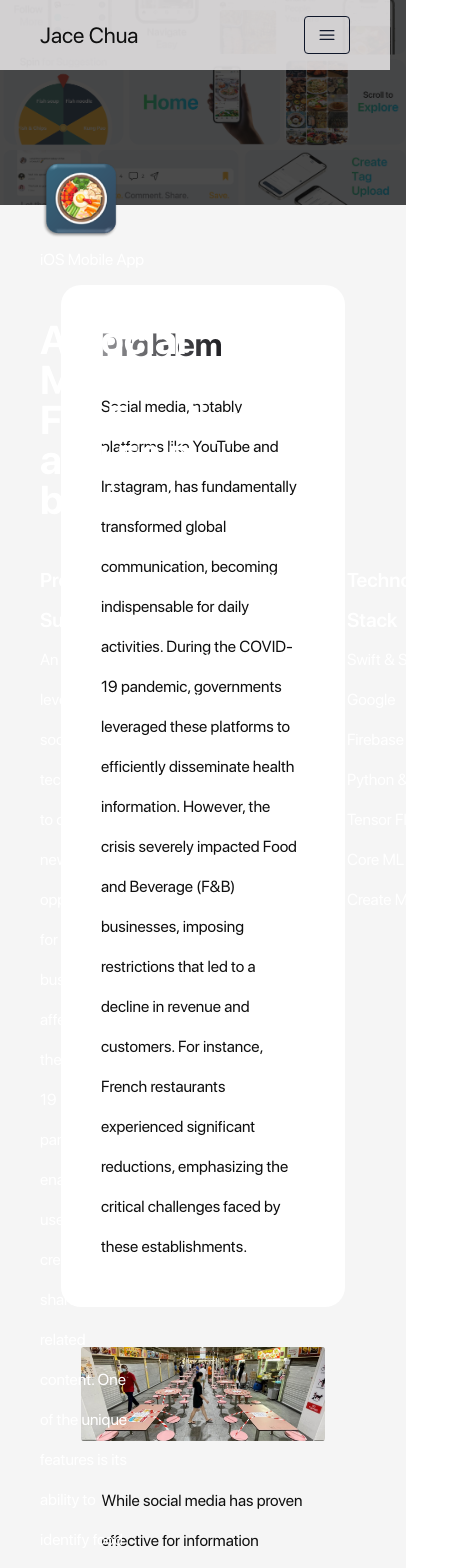
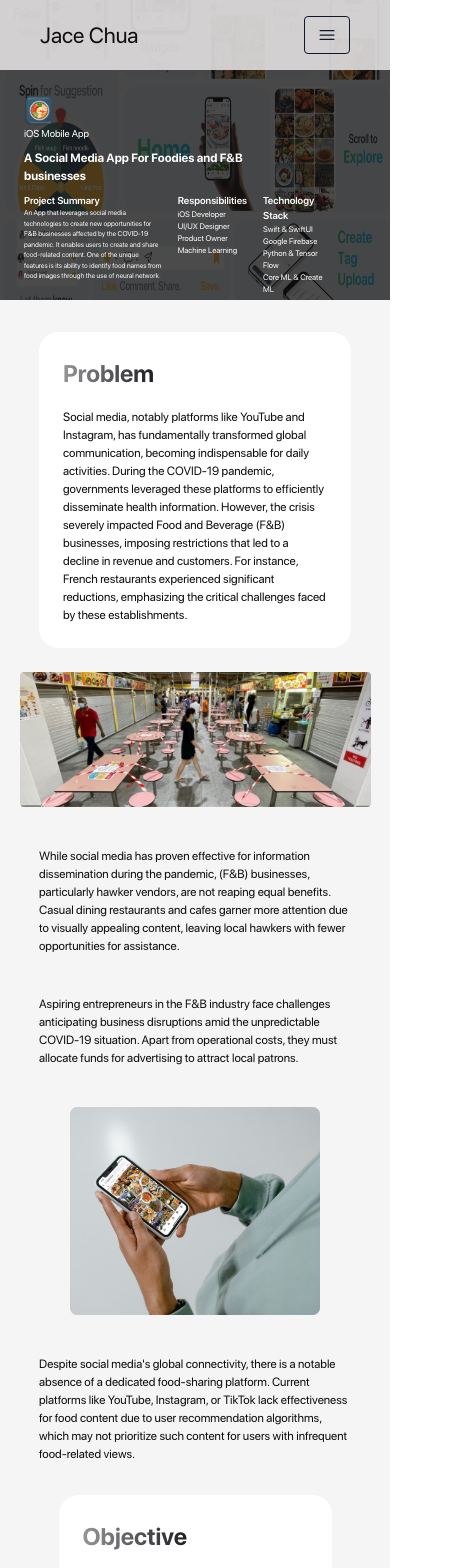
Before and after one commit to JiXiangChua/Portfolio-WebApp, a Next.js app: page /projects/tastee in a window 390 px wide. Shown: the top 1568 px of the page, 449 px wide, since content can reach past the window. Built offline with nearby package versions, Linux system fonts and the light colour scheme.

Commit message:
Make Tastee page mobile responsive

```diff
--- a/app/projects/tastee/page.tsx
+++ b/app/projects/tastee/page.tsx
@@ -9,7 +9,7 @@ const { tastee: TasteeData } = ProjectsData;
 
 export default function TasteePage() {
   return (
-    <main className="text-[16px] md:text-[18px] text-[#0F0F0F] leading-[40px] bg-[#F5F5F5]">
+    <main className="text-[12px] md:text-[16px] xl:text-[18px] text-[#0F0F0F] leading-1 xl:leading-[40px] bg-[#F5F5F5]">
       <section id="project-banner">
         <ProjectBanner
           bannerImagePath={"/static/images/Tastee/Tastee-banner.png"}
@@ -19,9 +19,9 @@ export default function TasteePage() {
       </section>
       <section
         id="problem-statement"
-        className="flex flex-col justify-center items-center my-10"
+        className="flex flex-col justify-center items-center my-2 lg:my-6 xl:my-10"
       >
-        <div className="w-[70%]">
+        <div className="w-[80%] md:w-[70%]">
           <CardText
             title="Problem"
             text={TasteeData.problem.statement}
@@ -35,14 +35,14 @@ export default function TasteePage() {
             width={0}
             height={0}
             sizes="1"
-            className="w-[60%]"
+            className="w-[90%] md:w-[60%]"
           />
         </div>
-        <div className="w-[50%] flex flex-col gap-10 my-10">
+        <div className="w-[80%] md:w-[50%] flex flex-col gap-10 my-10">
           <p>{TasteeData.problem.descriptions[0]}</p>
           <p>{TasteeData.problem.descriptions[1]}</p>
         </div>
-        <div className="w-[80%] flex flex-row justify-center items-center gap-10">
+        <div className="w-[80%] flex flex-col-reverse md:flex-row justify-center items-center gap-10">
           <p>{TasteeData.problem.descriptions[2]}</p>
           <Image
             src={"/static/images/Tastee/Tastee-problem-2.png"}
@@ -50,10 +50,10 @@ export default function TasteePage() {
             width={0}
             height={0}
             sizes="1"
-            className="w-[40%]"
+            className="w-[80%] md:w-[40%]"
           />
         </div>
-        <div className="w-[70%] my-10">
+        <div className="w-[70%] my-2 md:my-10">
           <CardText
             title="Objective"
             text={TasteeData.problem.objective}
@@ -63,23 +63,23 @@ export default function TasteePage() {
       </section>
       <section
         id="research"
-        className="flex flex-col justify-center items-center py-20 bg-white"
+        className="flex flex-col justify-center items-center py-8 md:py-20 bg-white"
       >
         <div className="w-[80%]">
-          <h3 className="text-[32px] font-bold bg-gradient-to-r from-[#969699] to-[#1E1E22] inline-block text-transparent bg-clip-text">
+          <h3 className="text-[24px] md:text-[32px] font-bold bg-gradient-to-r from-[#969699] to-[#1E1E22] inline-block text-transparent bg-clip-text">
             Research
           </h3>
-          <p className="my-8">{TasteeData.research.descriptions[0]}</p>
+          <p className="py-4 md:my-8">{TasteeData.research.descriptions[0]}</p>
           <p>{TasteeData.research.descriptions[1]}</p>
         </div>
-        <div className="flex flex-row justify-between items-center my-10">
+        <div className="flex flex-col md:flex-row justify-between items-center my-4 md:my-10">
           <Image
             src={"/static/images/Tastee/Tastee-research-1.png"}
             alt={"research-1"}
             width={0}
             height={0}
             sizes="1"
-            className="w-[33%]"
+            className="w-[60%] md:w-[33%]"
           />
           <Image
             src={"/static/images/Tastee/Tastee-research-2.png"}
@@ -87,7 +87,7 @@ export default function TasteePage() {
             width={0}
             height={0}
             sizes="1"
-            className="w-[33%]"
+            className="w-[60%] md:w-[33%]"
           />
           <Image
             src={"/static/images/Tastee/Tastee-research-3.png"}
@@ -95,27 +95,27 @@ export default function TasteePage() {
             width={0}
             height={0}
             sizes="1"
-            className="w-[33%]"
+            className="w-[60%] md:w-[33%]"
           />
         </div>
         <div className="w-[80%]">
-          <p className="my-8">{TasteeData.research.descriptions[2]}</p>
+          <p className="my-4 md:my-8">{TasteeData.research.descriptions[2]}</p>
           <p>{TasteeData.research.descriptions[3]}</p>
         </div>
       </section>
       <section
         id="features"
-        className="flex flex-col justify-center items-center my-10 py-10"
+        className="flex flex-col justify-center items-center my-4 md:my-8 py-4 md:py-8"
       >
         <div className="w-[80%]">
-          <h2 className="text-[32px] font-bold bg-gradient-to-r from-[#969699] to-[#1E1E22] inline-block text-transparent bg-clip-text">
+          <h2 className="text-[24px] md:text-[32px] font-bold bg-gradient-to-r from-[#969699] to-[#1E1E22] inline-block text-transparent bg-clip-text">
             Features
           </h2>
           <div
             id="login-register"
             className="flex flex-col justify-center items-center"
           >
-            <div className="flex flex-row gap-10">
+            <div className="flex flex-col md:flex-row md:gap-10">
               <CardText
                 title="Login"
                 text={TasteeData.features.Login}
@@ -213,11 +213,11 @@ export default function TasteePage() {
       </section>
       <section
         id="summary"
-        className="flex flex-col justify-center items-center py-20 bg-white mb-40"
+        className="flex flex-col justify-center items-center py-10 xl:py-20 bg-white mb-40"
       >
         <div className="w-[80%] flex flex-col gap-8">
           <div>
-            <h3 className="text-[32px] font-bold bg-gradient-to-r from-[#969699] to-[#1E1E22] inline-block text-transparent bg-clip-text">
+            <h3 className="text-[24px] md:text-[32px] font-bold bg-gradient-to-r from-[#969699] to-[#1E1E22] inline-block text-transparent bg-clip-text">
               Summary
             </h3>
           </div>
--- a/app/ui/components/CardText/index.tsx
+++ b/app/ui/components/CardText/index.tsx
@@ -13,10 +13,10 @@ const CardText = memo((props: CardTextProp) => {
     <div
       className={`w-[100%] bg-${
         transparent ? "transparent" : "white"
-      } rounded-[20px] px-10 py-10 my-10`}
+      } rounded-[20px] px-6 md:px-10 py-6 md:py-10 my-6 md:my-10`}
     >
       <h3
-        className={`text-[32px] font-bold ${
+        className={`text-[24px] xl:text-[32px] font-bold ${
           gradientText
             ? "bg-gradient-to-r from-[#969699] to-[#1E1E22] inline-block text-transparent bg-clip-text"
             : ""
--- a/app/ui/components/FeatureCard/index.tsx
+++ b/app/ui/components/FeatureCard/index.tsx
@@ -26,7 +26,7 @@ const FeatureCard = memo((props: FeatureCardProp) => {
     return (
       <div
         id={title}
-        className="flex flex-row justify-center items-center my-20 gap-4"
+        className="flex flex-col md:flex-row justify-center items-center my-6 md:my-20 gap-2 md:gap-4"
       >
         <CardText title={title} text={text} transparent />
         <Image
@@ -35,7 +35,7 @@ const FeatureCard = memo((props: FeatureCardProp) => {
           width={0}
           height={0}
           sizes="1"
-          className={`w-[${imageWidth}] rounded-[20px]`}
+          className={`w-[${imageWidth}] rounded-[10px] md:rounded-[20px]`}
         />
       </div>
     );
@@ -51,7 +51,7 @@ const FeatureCard = memo((props: FeatureCardProp) => {
           width={0}
           height={0}
           sizes="1"
-          className={`w-[${imageWidth}] rounded-[20px]`}
+          className={`w-[${imageWidth}] rounded-[10px] md:rounded-[20px]`}
         />
       </div>
     );
--- a/app/ui/components/ProjectBanner/index.tsx
+++ b/app/ui/components/ProjectBanner/index.tsx
@@ -19,11 +19,11 @@ const ProjectBanner = memo((props: ProjectBannerProps) => {
           width={0}
           height={0}
           sizes="1"
-          className="w-full h-full aspect-auto"
+          className="w-full h-[300px] md:h-full aspect-auto object-fill"
         />
         <div className="bg-[#0F0F0F] absolute inset-0 opacity-75"></div>
       </div>
-      <div className="absolute inset-0 flex flex-col gap-10 pt-40 px-10">
+      <div className="absolute inset-0 flex flex-col gap-2 md:gap-4 xl:gap-10 pt-24 lg:pt-40 px-6 lg:px-10 xl:px-10">
         <div className="flex flex-col justify-start">
           <Image
             src={appLogoPath}
@@ -31,31 +31,53 @@ const ProjectBanner = memo((props: ProjectBannerProps) => {
             width={0}
             height={0}
             sizes="1"
-            className="w-[80px] h-[80px] aspect-auto"
+            className="w-[30px] h-[30px] md:w-[80px] md:h-[80px] aspect-auto"
           />
-          <p>{project.header.type}</p>
+          <p className="text-[10px] md:text-[16px] xl:text-[20px]">
+            {project.header.type}
+          </p>
         </div>
         <div className="w-[80%]">
-          <h1 className="text-[40px] font-bold">{project.header.title}</h1>
+          <h1 className="text=[14px] md:text-[28px] xl:text-[40px] font-bold">
+            {project.header.title}
+          </h1>
         </div>
-        <div className="flex flex-row gap-10 w-[80%]">
+        <div className="flex flex-row gap-4 lg:gap-6 xl:gap-10 w-[90%] xl:w-[80%]">
           {/* Project Summary */}
           <div className="basis-2/4">
-            <h3 className="text-[20px] font-semibold">Project Summary</h3>
-            <p>{project.header.projectSummary}</p>
+            <h3 className="text-[10px] md:text-[20px] font-semibold">
+              Project Summary
+            </h3>
+            <p className="text-[7px] md:text-[14px] xl:text-[18px]">
+              {project.header.projectSummary}
+            </p>
           </div>
           {/* Responsibilities */}
           <div className="basis-1/4">
-            <h3 className="text-[20px] font-semibold">Responsibilities</h3>
+            <h3 className="text-[10px] md:text-[20px] font-semibold">
+              Responsibilities
+            </h3>
             {project.header.responsibilities.map((responsibility, index) => (
-              <p key={index}>{responsibility}</p>
+              <p
+                key={index}
+                className="text-[8px] md:text-[14px] xl:text-[18px]"
+              >
+                {responsibility}
+              </p>
             ))}
           </div>
           {/* Technology Stack */}
           <div className="basis-1/4">
-            <h3 className="text-[20px] font-semibold">Technology Stack</h3>
+            <h3 className="text-[10px] md:text-[20px] font-semibold">
+              Technology Stack
+            </h3>
             {project.header.technologyStack.map((skill, index) => (
-              <p key={index}>{skill}</p>
+              <p
+                key={index}
+                className="text-[8px] md:text-[14px] xl:text-[18px]"
+              >
+                {skill}
+              </p>
             ))}
           </div>
         </div>
```
